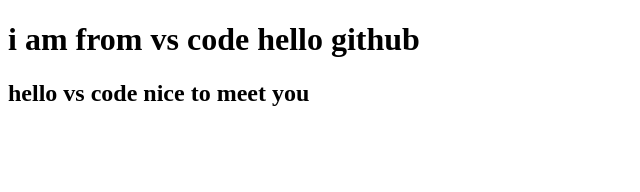
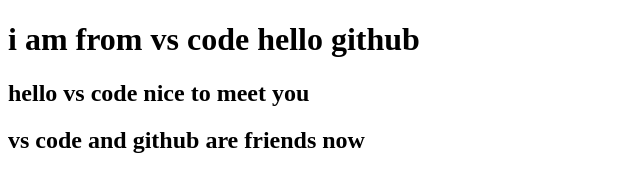
Before and after one commit to allgittest/gittest1, a plain HTML site: page index.html in a window 1280 px wide. Shown: the whole page, without its empty margins (0-640 px from the left). Drawn offline with Linux system fonts and the light colour scheme.

Commit message:
created-branch2

```diff
--- a/index.html
+++ b/index.html
@@ -9,5 +9,6 @@
 <body>
   <h1>i am from vs code hello github</h1>
   <h2>hello vs code nice to meet you</h2>
+  <h2>vs code and github are friends now</h2>
 </body>
 </html>
```
